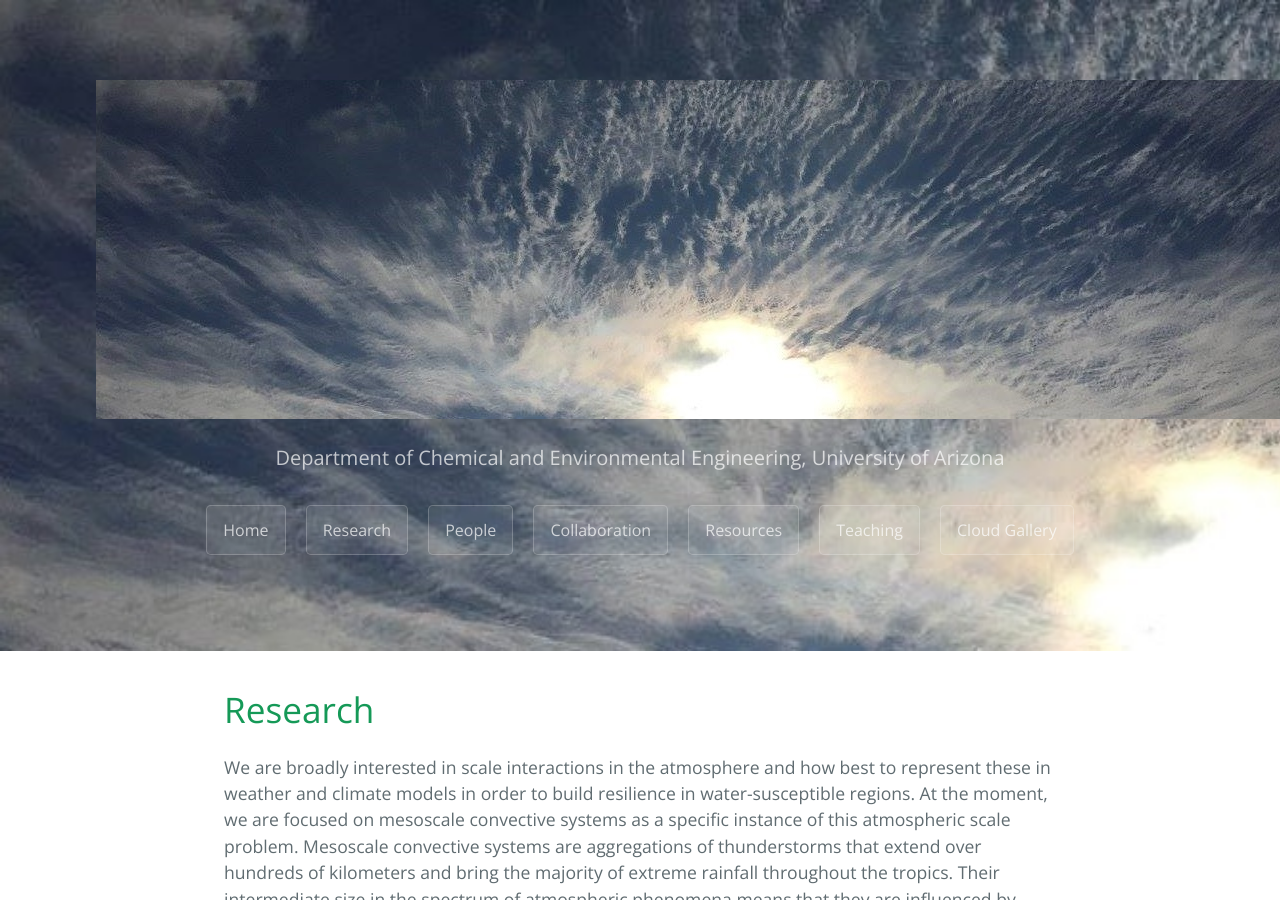
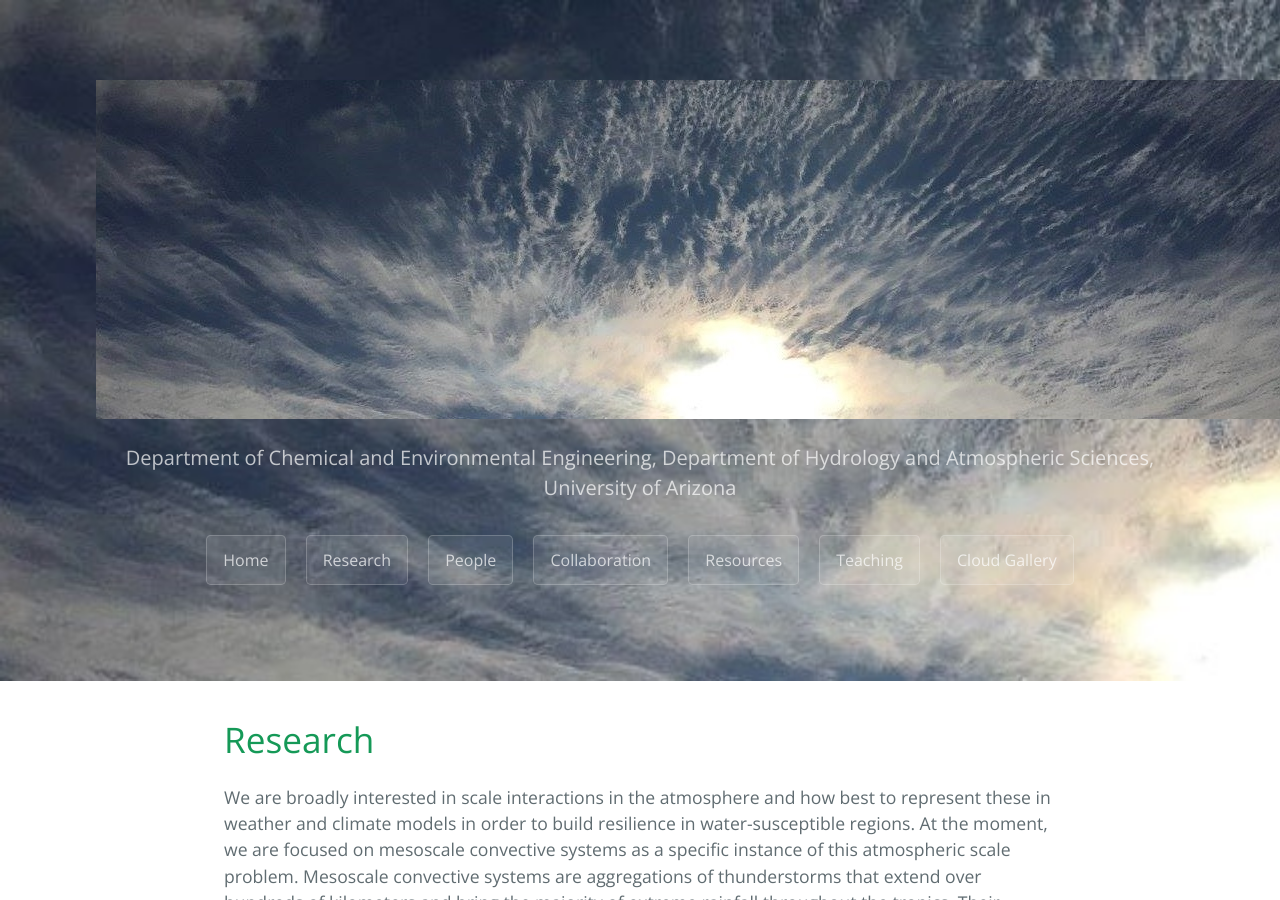
Before and after one commit to sylviasullivan/sylviasullivan.github.io, a Jekyll site: the page built from index.md, in a window 1280 px wide and 900 px high. Built offline with Jekyll 4.4.1, drawn with Linux system fonts in a browser that asks for light colours.

Commit message:
Update index.md

```diff
--- a/index.md
+++ b/index.md
@@ -2,7 +2,7 @@
 layout: default
 title: Lab for Multiscale Cloud Modeling and Experimentation
 image: Files/cloud-background.jpg
-description: Department of Chemical and Environmental Engineering, University of Arizona
+description: Department of Chemical and Environmental Engineering, Department of Hydrology and Atmospheric Sciences, University of Arizona
 ---
 
 # Research
```
